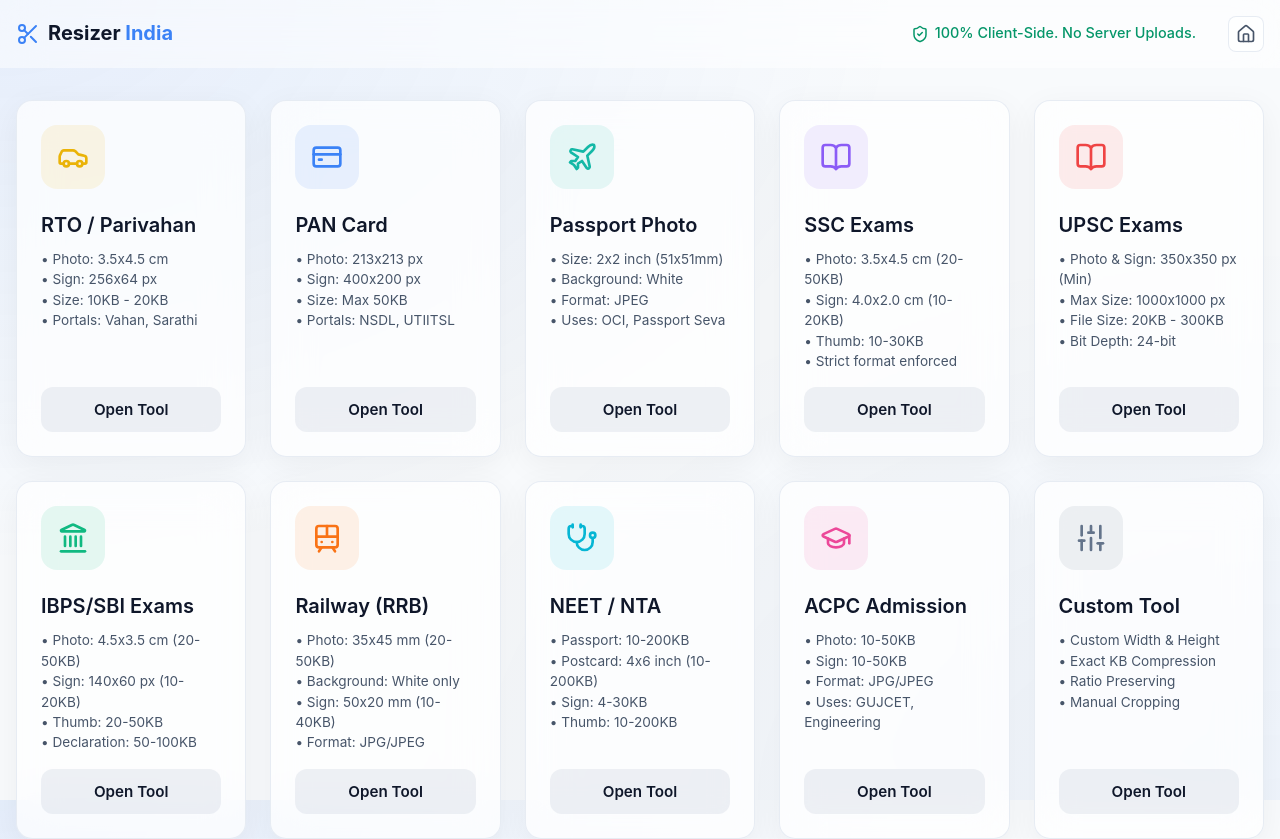
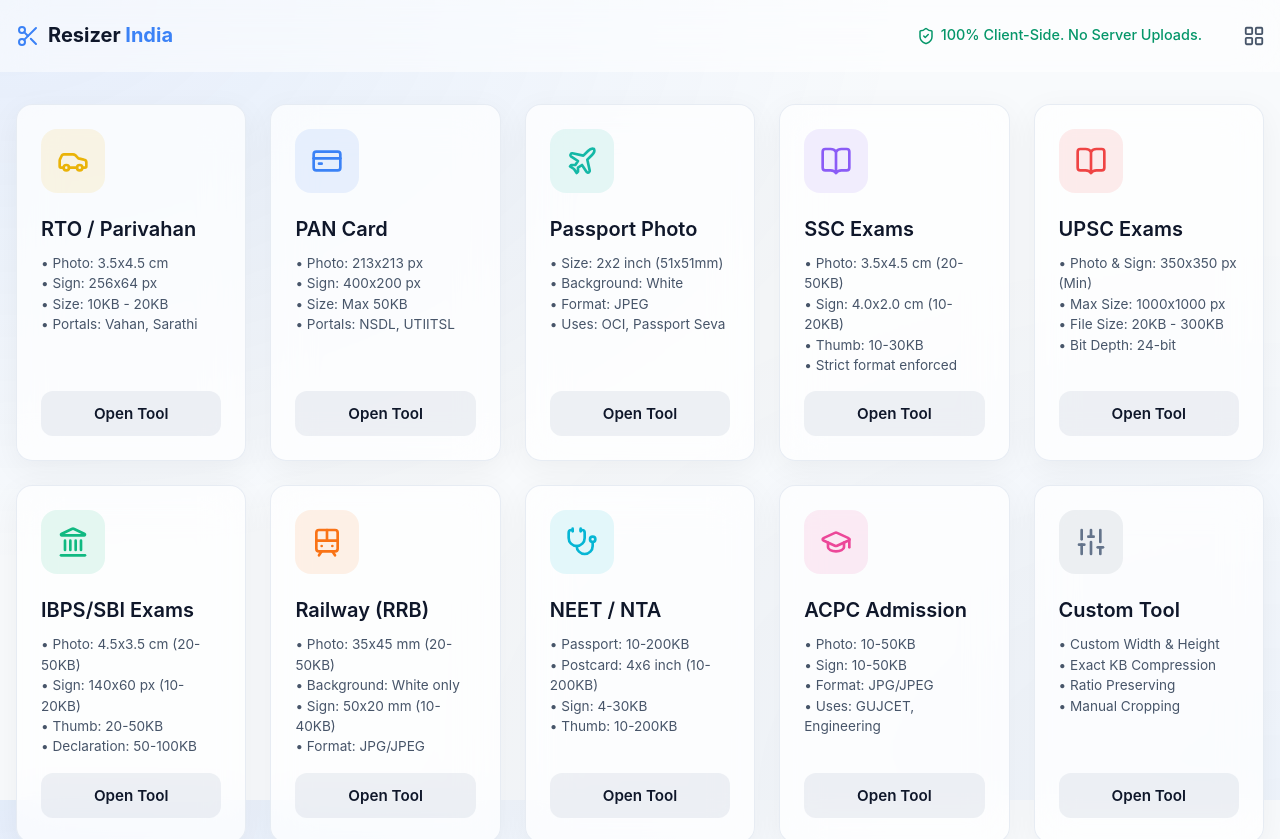
Before and after one commit to TechyNisarg/resizer-india, a React (Vite) app: page / in a window 1280 px wide. Shown: the top 839 px of the page. Built offline with nearby package versions, Linux system fonts and the light colour scheme; a web font is replaced by a local one.

Commit message:
style: switch home to layout grid icon make it a rounded ghost button and align to right card edge

```diff
--- a/src/App.tsx
+++ b/src/App.tsx
@@ -1,5 +1,5 @@
 import { BrowserRouter as Router, Routes, Route, Link } from 'react-router-dom';
-import { Scissors, Home as HomeIcon, Info, Shield, FileText, Mail, ShieldCheck } from 'lucide-react';
+import { Scissors, LayoutGrid, Info, Shield, FileText, Mail, ShieldCheck } from 'lucide-react';
 import { Home } from './pages/Home';
 import { About, Privacy, Terms, Contact } from './pages/StaticPages';
 
@@ -18,8 +18,8 @@
                 <ShieldCheck size={18} />
                 <span className="hide-on-mobile" style={{ position: 'relative', top: '-1px' }}>100% Client-Side. No Server Uploads.</span>
               </div>
-              <Link to="/" className="nav-icon-btn" title="Home">
-                <HomeIcon size={20} />
+              <Link to="/" className="nav-icon-btn" title="All Tools (Home)">
+                <LayoutGrid size={22} />
               </Link>
             </nav>
           </div>
--- a/src/index.css
+++ b/src/index.css
@@ -276,20 +276,19 @@
   display: flex;
   align-items: center;
   justify-content: center;
-  width: 36px;
-  height: 36px;
-  border-radius: 8px;
-  background: var(--surface);
-  border: 1px solid var(--border-color);
+  width: 40px;
+  height: 40px;
+  border-radius: 50%;
+  background: transparent;
   color: var(--text-secondary);
   transition: var(--transition);
   text-decoration: none;
+  margin-right: -10px;
 }
 
 .nav-icon-btn:hover {
   color: var(--primary);
-  border-color: var(--primary);
-  background: rgba(59, 130, 246, 0.05);
+  background: rgba(148, 163, 184, 0.1);
 }
 
 /* Main Container */
```
